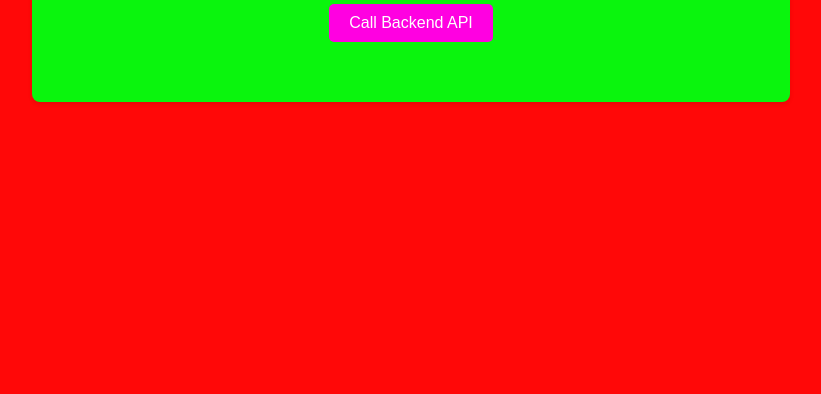
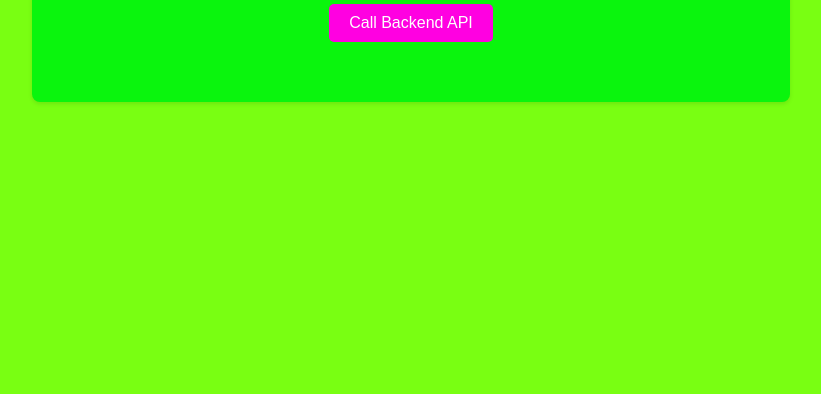
Before and after one commit to koakko/adv_lab01, a plain HTML site: page frontend/index.html in a window 1280 px wide. Shown: the part 406-800 px from the top of the page, without its empty margins (229-1050 px from the left). Drawn offline with Linux system fonts and the light colour scheme.

Commit message:
change green body color

```diff
--- a/frontend/index.html
+++ b/frontend/index.html
@@ -7,7 +7,7 @@
     <style>
         body {
             font-family: sans-serif;
-            background-color: #ff0808;
+            background-color: #79ff12;
             display: flex;
             justify-content: center;
             align-items: center;
```
Also changed, not shown: 1 other file.
